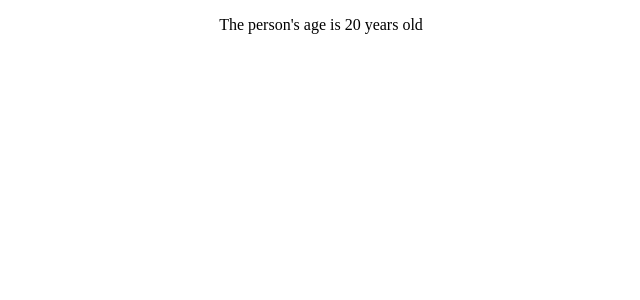
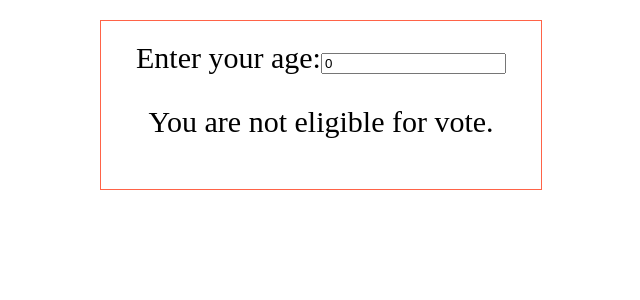
Before and after one commit to devarifkhan/Mastering-Angular, an Angular app in the folder Angular_Directives/: page / in a window 1280 px wide. Shown: the top 300 px of the page, without its empty margins (319-959 px from the left). Built offline with nearby package versions, Linux system fonts and the light colour scheme.

Commit message:
ngSwitch

```diff
--- a/Angular_Directives/src/app/app.component.css
+++ b/Angular_Directives/src/app/app.component.css
@@ -0,0 +1,9 @@
+.container {
+  text-align: center;
+  font-size: 30px;
+  margin: 20px;
+  width: 400px;
+  padding: 20px;
+  margin:20px auto;
+  border:1px solid tomato;
+}
--- a/Angular_Directives/src/app/app.component.html
+++ b/Angular_Directives/src/app/app.component.html
@@ -1,7 +1,9 @@
-<div [ngSwitch]="person.age" style="text-align: center">
-  <p *ngSwitchCase="10">The person's age is 10 years old</p>
-  <p *ngSwitchCase="20">The person's age is 20 years old</p>
-  <p *ngSwitchCase="30">The person's age is 30 years old</p>
+<div class="container">
+  <label>Enter your age:</label>
+  <input type="text" (input)="checkEligibility()" [(ngModel)]="age" />
 
-  <p *ngSwitchDefault>The person's age is {{ person.age }} years old</p>
+  <div [ngSwitch]="isEligible">
+    <p *ngSwitchCase="true">You are eligible for vote.</p>
+    <p *ngSwitchDefault>You are not eligible for vote.</p>
+  </div>
 </div>
--- a/Angular_Directives/src/app/app.component.ts
+++ b/Angular_Directives/src/app/app.component.ts
@@ -7,7 +7,9 @@ import { Component } from '@angular/core';
 })
 export class AppComponent {
   title = 'Angular_Directives';
-  person = {
-    age:20,
- }
+  age: number = 0;
+  isEligible: boolean = false;
+  checkEligibility() {
+    this.isEligible = this.age >= 18;
 }
+}
--- a/Angular_Directives/src/app/app.module.ts
+++ b/Angular_Directives/src/app/app.module.ts
@@ -3,6 +3,7 @@ import { BrowserModule } from '@angular/platform-browser';
 
 import { AppRoutingModule } from './app-routing.module';
 import { AppComponent } from './app.component';
+import { FormsModule } from '@angular/forms';
 
 @NgModule({
   declarations: [
@@ -10,7 +11,8 @@ import { AppComponent } from './app.component';
   ],
   imports: [
     BrowserModule,
-    AppRoutingModule
+    AppRoutingModule,
+    FormsModule
   ],
   providers: [],
   bootstrap: [AppComponent]
```
